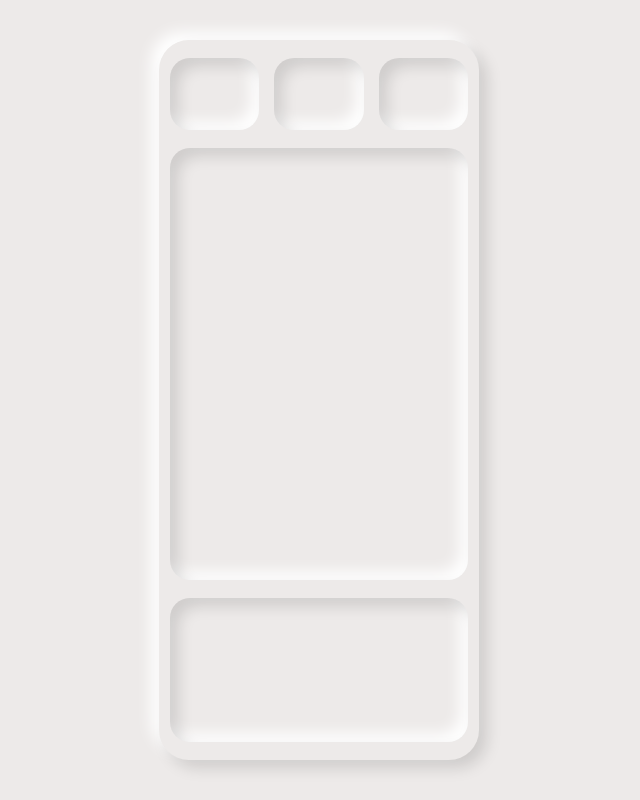
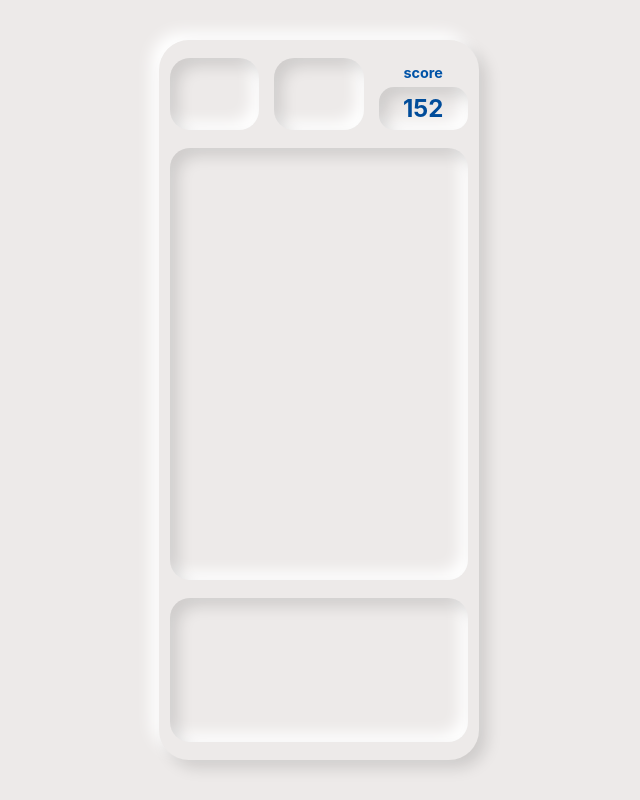
Before and after one commit to curry0622/Tetris-Web-Game, a React (Create React App) app: page / in a window 1280 px wide. Shown: the whole page, without its empty margins (321-961 px from the left). Built offline with nearby package versions, Linux system fonts and the light colour scheme.

Commit message:
feat: score styles

```diff
--- a/src/game/status/score.tsx
+++ b/src/game/status/score.tsx
@@ -1,6 +1,13 @@
 import React from 'react';
 import classNames from 'classnames';
 
-const Score: React.FC = () => <div className={classNames('status-score')} />;
+const Score: React.FC = () => (
+  <div className={classNames('status-score')}>
+    <div className={classNames('status-score-title')}>score</div>
+    <div className={classNames('status-score-value-container')}>
+      <div className={classNames('status-score-value')}>152</div>
+    </div>
+  </div>
+);
 
 export default Score;
--- a/src/scss/game/status/score.scss
+++ b/src/scss/game/status/score.scss
@@ -1,8 +1,37 @@
 .status-score {
   width: 30%;
   height: 100%;
-  border-radius: 20px;
+  display: flex;
+  flex-direction: column;
+  justify-content: space-between;
+  align-items: center;
+}
+
+.status-score-title {
+  width: 100%;
+  height: 40%;
+  display: flex;
+  justify-content: center;
+  align-items: center;
+  color: #0053a7;
+  font-weight: bold;
+  font-size: 0.9rem;
+}
+
+.status-score-value-container {
+  width: 100%;
+  height: 60%;
+  display: flex;
+  justify-content: center;
+  align-items: center;
+  border-radius: 15px;
   box-shadow:
     inset 8px 8px 15px rgba(0, 0, 0, 0.13),
     inset -8px -8px 15px rgba(255, 255, 255, 1);
 }
+
+.status-score-value {
+  color: #004c9a;
+  font-size: 1.5rem;
+  font-weight: bolder;
+}
```
